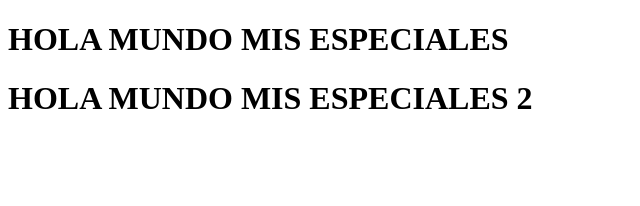
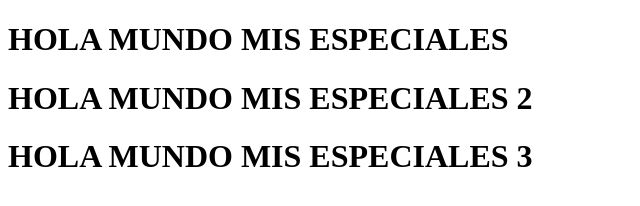
Before and after one commit to JGSaMueLrm/team-branch-senati, a plain HTML site: page index.html in a window 1280 px wide. Shown: the whole page, without its empty margins (0-640 px from the left). Drawn offline with Linux system fonts and the light colour scheme.

Commit message:
Hacemos cambios en y implemantciones mas en el archvio index

```diff
--- a/index.html
+++ b/index.html
@@ -8,5 +8,6 @@
 <body>
     <h1>HOLA MUNDO MIS ESPECIALES</h1>
     <h1>HOLA MUNDO MIS ESPECIALES 2</h1>
+    <h1>HOLA MUNDO MIS ESPECIALES 3</h1>
 </body>
 </html>
```
